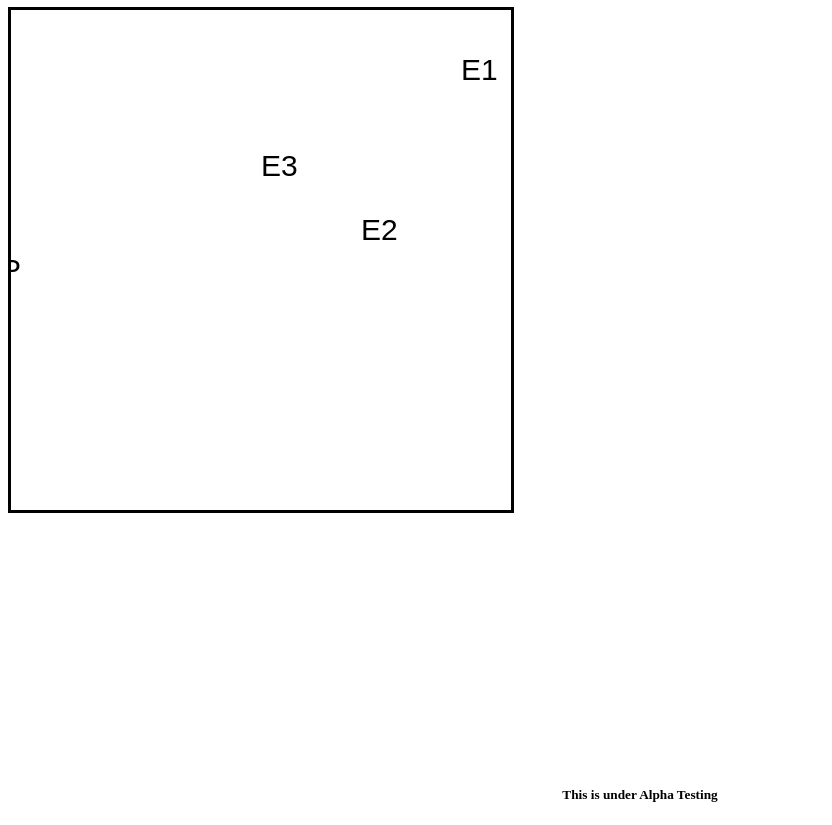
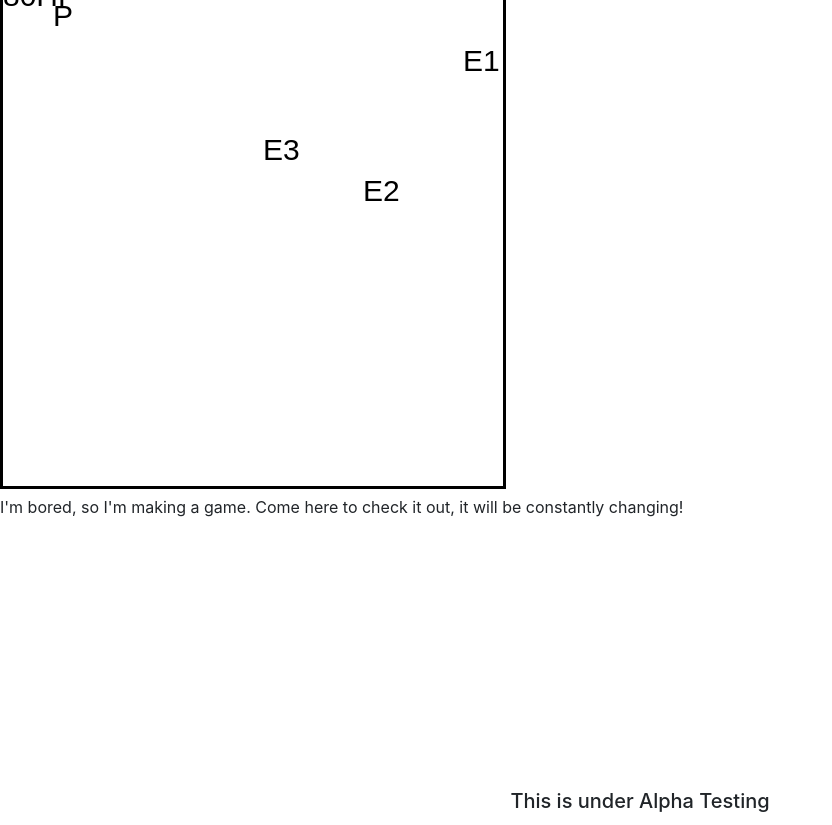
Before and after one commit to aaronamendez/multi-game, a website: page public/index.html in a window 1280 px wide. Shown: the part 73-898 px from the top of the page, without its empty margins (0-832 px from the left). Drawn offline with nearby package versions, Linux system fonts and the light colour scheme.

Commit message:
added time and messages

```diff
--- a/public/index.html
+++ b/public/index.html
@@ -2,11 +2,14 @@
 <html>
 <head>
 	<title>Game for LOL's</title>
+	<link rel="stylesheet" href="https://maxcdn.bootstrapcdn.com/bootstrap/4.0.0/css/bootstrap.min.css">
 </head>
 <body>
-	<h1> Header Here ...</h1>
+	<h1> Enjoy! </h1>
 	<canvas id="canvas" width="500" height="500" style="border:3px solid #000000;"></canvas>
+	<p>I'm bored, so I'm making a game. Come here to check it out, it will be constantly changing!</p>
  	<h5 style="text-align: center; margin-top: 270px;"> This is under Alpha Testing </h5>
+
 <script src="/public/js/main.js"></script>
 </body>
 </html>
--- a/public/js/main.js
+++ b/public/js/main.js
@@ -4,29 +4,25 @@ const canvas = document.getElementById("canvas").getContext("2d");
 canvas.font = '30px Arial';
 
 // playing field
-const message = 'Out of Bounds!'
+var timeWhenGameStarted = Date.now();
 const canvasWidth = 500;
 const canvasHeight = 500;
 
 // player
 const player = {
-	x: 50,
+    x: 50,
 	spdX: 30,
 	y: 40,
 	spdY: 5,
 	name: 'P',
+    hp: 100
 };
 
 // enemy list
 const enemyList = {};
 
-// create enemies
-Enemy('E1', 150, 250, 10, 15, 'E1');
-Enemy('E2', 250, 350, 10, -15, 'E2');
-Enemy('E3', 350, 150, 10, -8, 'E3');
-
 // enemy stats
-function Enemy(id, x, y, spdX, spdY, name) {
+Enemy = function (id, x, y, spdX, spdY, name) {
     var enemy = {
     x: x,
     spdX: spdX,
@@ -41,30 +37,38 @@ function Enemy(id, x, y, spdX, spdY, name) {
 };
 
 //return distance (number)
-function getDistanceBetweenEntity(entity1,entity2) {
+getDistanceBetweenEntity = (entity1,entity2) => {
     var entityX = entity1.x - entity2.x;
     var entityY = entity1.y - entity2.y;
     return Math.sqrt(entityX * entityX + entityY * entityY);
 };
 
 //return if colliding (true/false)
-function testCollisionEntity(entity1,entity2) {
+testCollisionEntity = (entity1,entity2) => {
     var distance = getDistanceBetweenEntity(entity1,entity2);
     return distance < 30;
 };
 
-// update interval
-setInterval(update, 20);
+document.onmousemove = (mouse) => {
+    var mouseX = mouse.clientX;
+    var mouseY = mouse.clientY;
+
+    player.x = mouseX;
+    player.y = mouseY;
+}
 
 // update entity
-function updateEntity(entity) {
+updateEntity = (entity) => {
+
+    drawEntity(entity);
+    updateEntityPosition(entity);
+};
+
+updateEntityPosition = (entity) => {
 
     entity.x += entity.spdX;
     entity.y += entity.spdY;
 
-    canvas.fillText(entity.name, entity.x, entity.y);
-
-    // console.log('hello, world!', entity.x);
 
     if(entity.x < 0 || entity.x > canvasWidth){
         // console.log(message);
@@ -75,10 +79,17 @@ function updateEntity(entity) {
         // console.log(message);
         entity.spdY = -entity.spdY;
     }
-};
+
+}
+
+drawEntity = (entity) => {
+
+    canvas.fillText(entity.name, entity.x, entity.y);
+
+}
 
 // the call for setinterval (update)
-function update(){
+update = () => {
     canvas.clearRect(0, 0, canvasWidth, canvasHeight)
 
     for (var i in enemyList) {
@@ -87,10 +98,31 @@ function update(){
 
         var isColliding = testCollisionEntity(player, enemyList[i]);
         if (isColliding) {
-            console.log('Colliding!')
+
+            console.log('Collided!')
+
+            player.hp = player.hp - 10;
+
+            if (player.hp <= 0) {
+
+                var timeSurvived = Date.now() - timeWhenGameStarted
+                console.log('You lost! You survived for ' + timeSurvived + 'miliseconds.');
+                timeWhenGameStarted = Date.now()
+                player.hp = 100;
+
+            }
+
         }
     }
 
-    updateEntity(player);
+    drawEntity(player);
+    canvas.fillText(player.hp + "HP", 0, 20)
+};
 
-};
+// create enemies
+Enemy('E1', 150, 250, 10, 15, 'E1');
+Enemy('E2', 250, 350, 10, -15, 'E2');
+Enemy('E3', 350, 150, 10, -8, 'E3');
+
+// update interval
+setInterval(update, 20);
```
